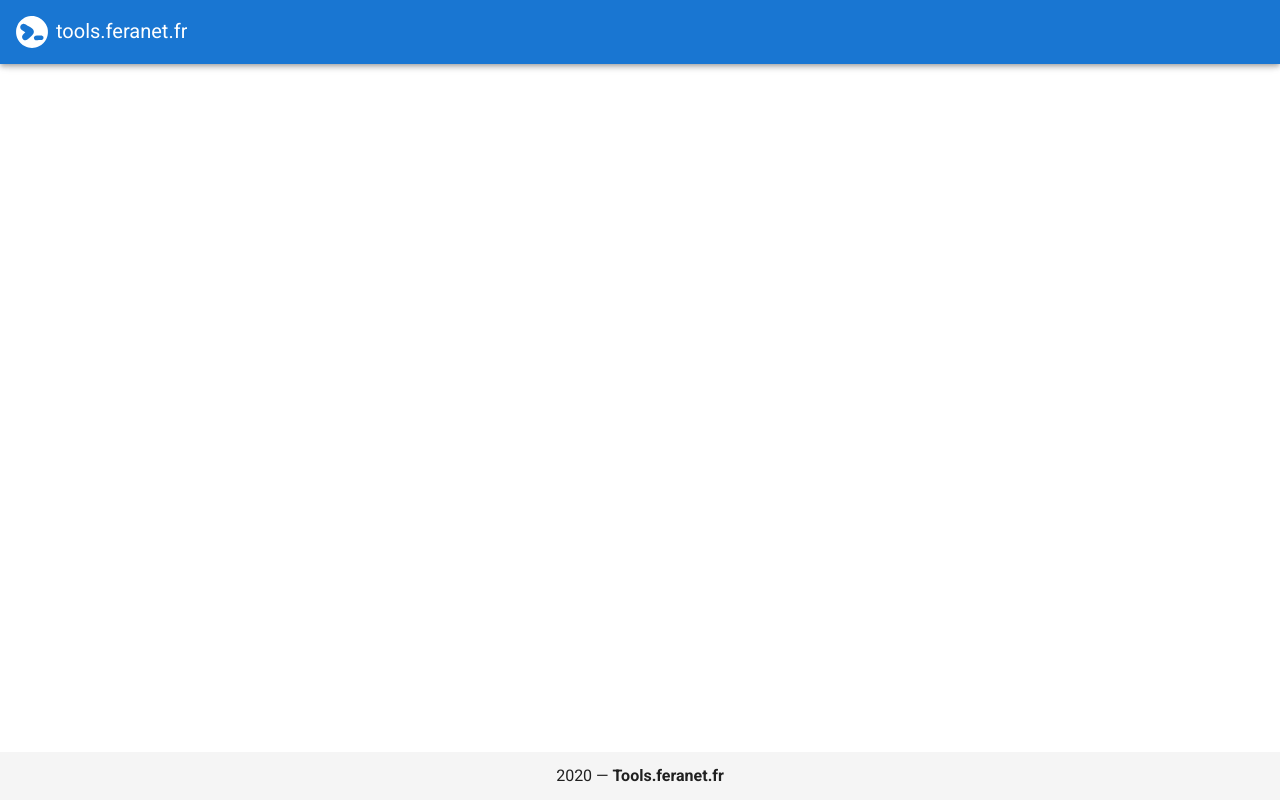
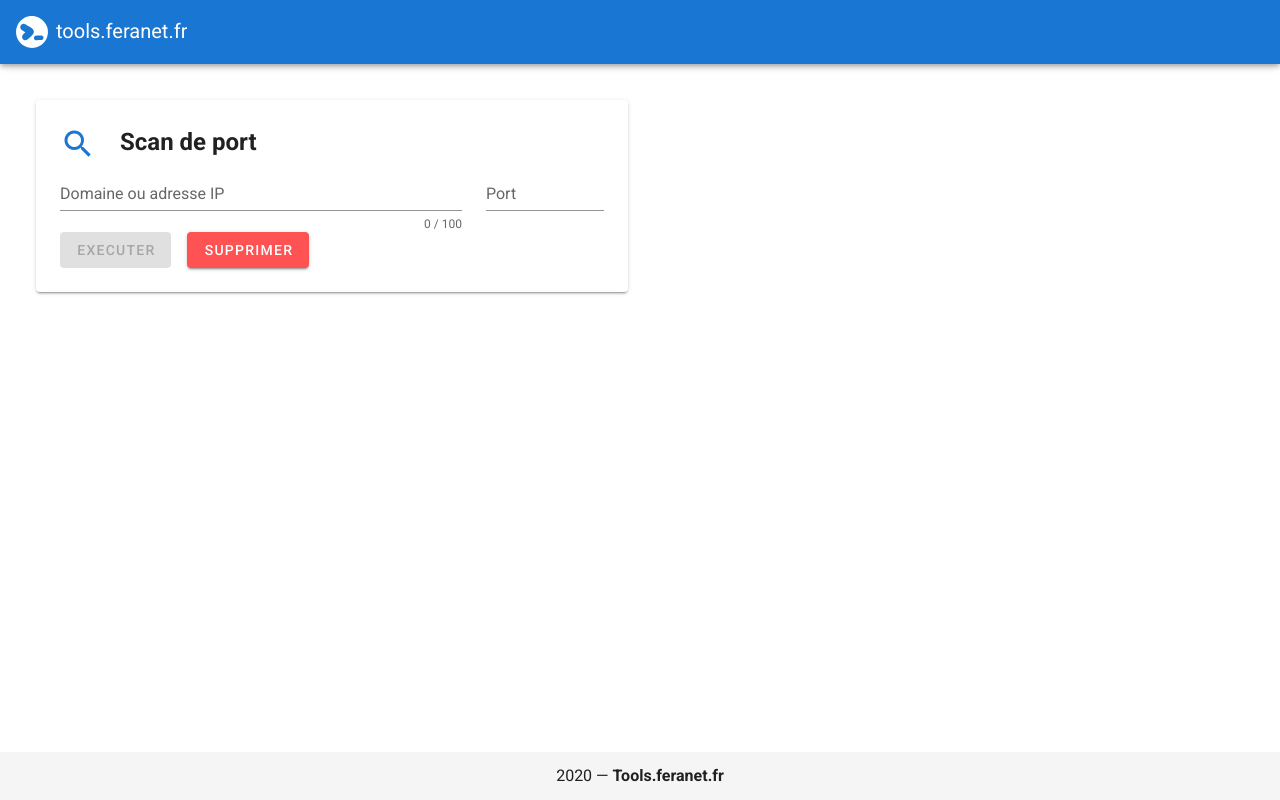
Before and after one commit to debmus/app.feranet.fr, a Vue app: page /Scanport in a window 1280 px wide. Built offline with nearby package versions, Linux system fonts and the light colour scheme; what vue-clipboard2 would draw is missing.

Commit message:
add: scanport

```diff
--- a/src/router/index.js
+++ b/src/router/index.js
@@ -5,6 +5,7 @@ import Home from '../views/Home'
 import Hash from '../views/Hash'
 import Speedtest from '../views/Speedtest'
 import Password from '../views/Password'
+import Scanport from '../views/Scanport'
 /* import Dns from '../views/Dns' */
 import Ip from '../views/Ip'
 import Whois from '../views/Whois'
@@ -52,6 +53,11 @@ const routes = [{
     name: 'whois',
     component: Whois
 },
+{
+    path: '/Scanport',
+    name: 'scanport',
+    component: Scanport
+},
     /*     {
             path: '/Email',
             name: 'email',
--- a/src/views/Home.vue
+++ b/src/views/Home.vue
@@ -63,11 +63,11 @@ export default {
         route: "/password",
       },
       {
-        text: "Hashage (md5 | sha1 | sha256) ",
-        info: "Générez un hash (md5 | sha1 | sha256) à partir d'une entrée.",
-        icon: "code",
-        color: "blue",
-        route: "/hash",
+        text: "Scan de port",
+        info: "Scanner un port pour savoir s'il est ouvert.",
+        icon: "search",
+        color: "pink",
+        route: "/scanport",
       },
       /* {
         text: "Recherche DNS ☹",
@@ -95,6 +95,13 @@ export default {
         color: "brown",
         route: "/whois",
       },
+      {
+        text: "Hashage (md5 | sha1 | sha256) ",
+        info: "Générez un hash (md5 | sha1 | sha256) à partir d'une entrée.",
+        icon: "code",
+        color: "blue",
+        route: "/hash",
+      },
     ],
   }),
 };
--- /dev/null
+++ b/src/views/Scanport.vue
@@ -0,0 +1,135 @@
+<template>
+  <div class="scanport">
+    <v-container fluid>
+      <v-row>
+        <v-col cols="12" lg="6">
+          <v-card class="pa-6">
+            <h2>
+              <v-icon large class="mr-6" color="primary">search</v-icon>Scan de
+              port
+            </h2>
+
+            <v-form ref="form" v-model="valid" @submit="validate">
+              <v-row>
+                <v-col cols="12" md="9">
+                  <v-text-field
+                    v-model="name"
+                    :counter="100"
+                    :rules="nameRulesNAME"
+                    label="Domaine ou adresse IP"
+                    required
+                  ></v-text-field>
+                </v-col>
+
+                <v-col cols="12" md="3">
+                  <v-text-field
+                    v-model="port"
+                    :rules="nameRulesPORT"
+                    label="Port"
+                    required
+                  ></v-text-field>
+                </v-col>
+              </v-row>
+
+              <v-btn
+                :disabled="!valid"
+                color="success"
+                class="mr-4"
+                type="submit"
+                value="Submit"
+              >
+                Executer
+              </v-btn>
+
+              <v-btn color="error" class="mr-4" @click="reset">
+                Supprimer
+              </v-btn>
+            </v-form>
+
+            <section class="my-6" v-if="errored">
+              <v-alert type="info" border="left">
+                L'adresse IP, le domaine ou le port n'est pas valide
+              </v-alert>
+            </section>
+
+            <!-- feranet.fr -->
+            <section class="my-6" v-if="formResps">
+              <v-card-title>
+                <div v-if="formResps.isOpen">
+                  <v-icon large color="green">check_circle</v-icon>
+                  Le port {{ formResps.port }} est ouvert
+                </div>
+
+                <div v-else>
+                  <v-icon large color="red">cancel</v-icon>
+                  Le port {{ formResps.port }} est fermé
+                </div>
+              </v-card-title>
+              <v-card-subtitle v-if="formResps.label !== 'unknow'">
+                {{ formResps.label }}
+              </v-card-subtitle>
+            </section>
+          </v-card>
+        </v-col>
+      </v-row>
+    </v-container>
+  </div>
+</template>
+
+<script>
+import axios from "axios";
+import ipRegex from "ip-regex";
+import isValidDomain from "is-valid-domain";
+
+export default {
+  data: () => ({
+    valid: true,
+    name: "",
+    port: "",
+    formResps: "",
+    errored: false,
+    nameRulesNAME: [
+      (v) => !!v || "Champs requis",
+      (v) =>
+        (v && v.length <= 100) ||
+        "Le texte doit comporter moins de 100 caractères",
+    ],
+    nameRulesPORT: [
+      (v) => !!v || "Champs requis",
+      (v) => (v && v >= 1 && v <= 65535) || "Doit être compris en : 1 et 65535",
+    ],
+  }),
+
+  methods: {
+    validate: function (e) {
+      this.$refs.form.validate();
+      e.preventDefault();
+
+      this.formResps = "";
+
+      if (this.name === "" && this.port === "") {
+        return;
+      } else {
+        if (
+          !ipRegex({ exact: true }).test(this.name) &&
+          !isValidDomain(this.name)
+        ) {
+          this.errored = true;
+        } else {
+          axios
+            .get(
+              "https://api.feranet.fr/ScanPort/" + this.name + "/" + this.port
+            )
+            .then((response) => (this.formResps = response.data[this.port]));
+          this.errored = false;
+        }
+      }
+    },
+    reset() {
+      this.$refs.form.reset();
+      this.formResps = "";
+      this.errored = false;
+    },
+  },
+};
+</script>
```
